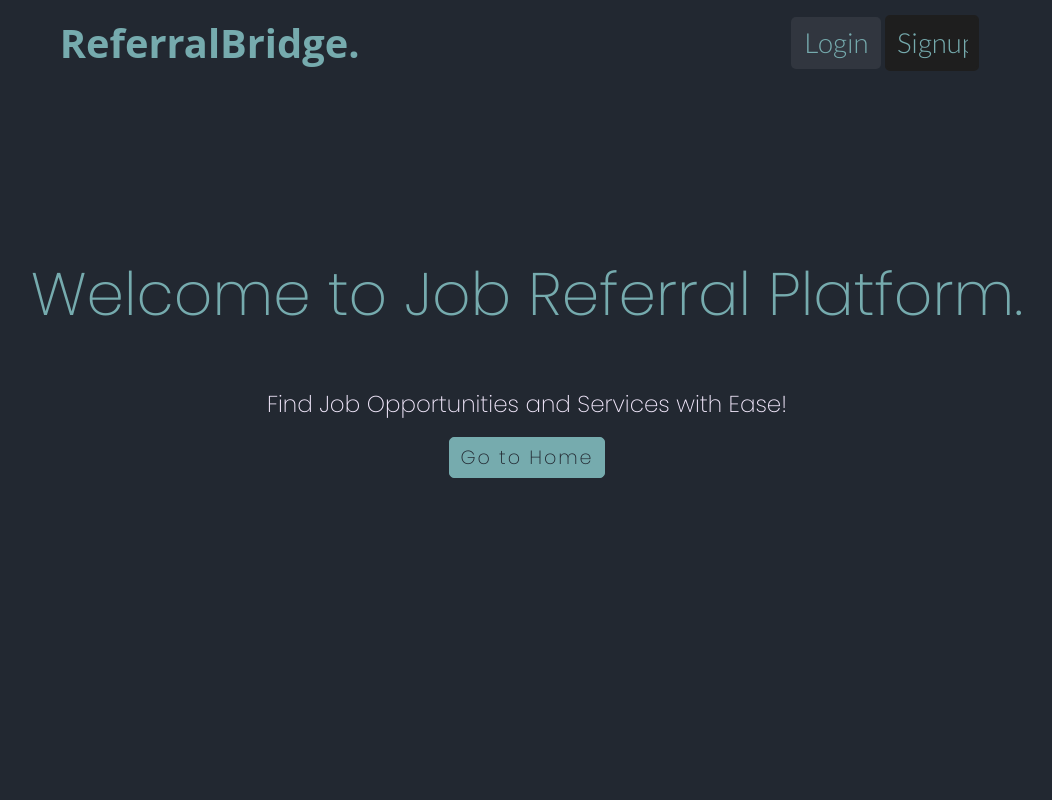
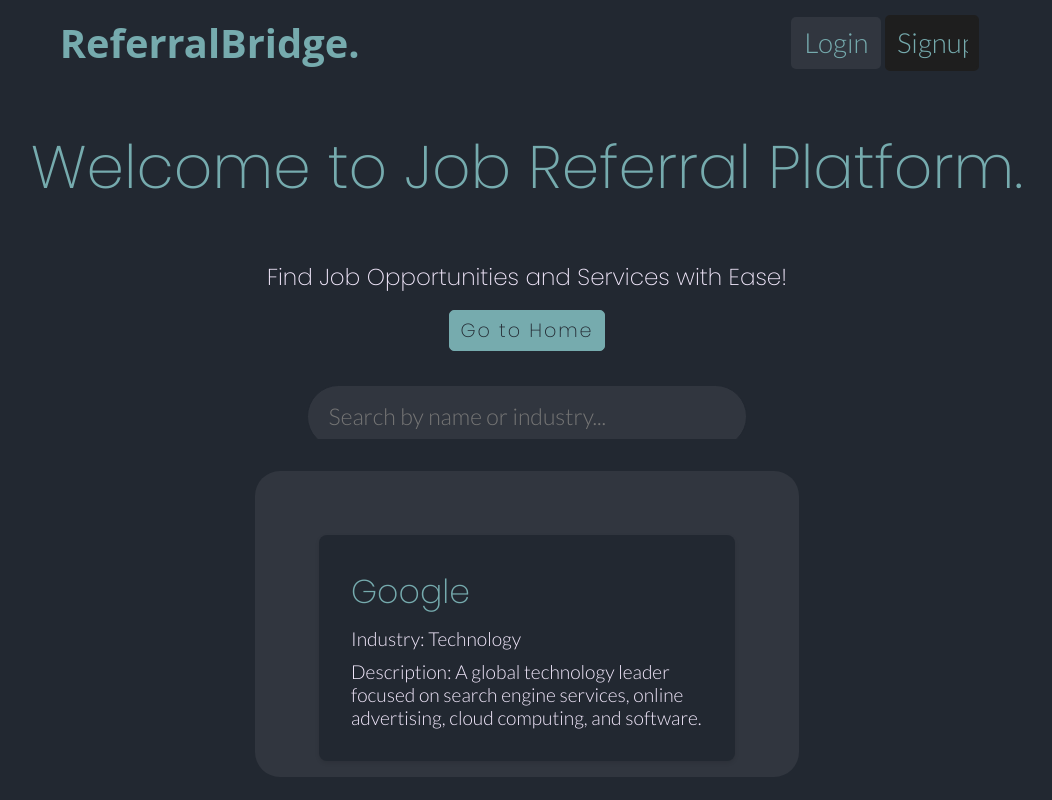
Before and after one commit to Ayush-kathayat/ReferralBridge, a React (Vite) app: page / in a window 1280 px wide. Shown: the whole page, without its empty margins (113-1165 px from the left). Built offline with nearby package versions, Linux system fonts and the light colour scheme; no server answers; a web font is replaced by a local one.

Commit message:
added the search bar for the landing page

```diff
--- /dev/null
+++ b/src/components/Search.jsx
@@ -0,0 +1,57 @@
+import { useState, useEffect } from "react";
+import "./search.css";
+
+import companiesData from "../staticData/companiesData.json";
+
+import CompanyCard from "./companyCard";
+const SearchComponent = () => {
+  const [data, setData] = useState(companiesData.companies);
+  const [searchQuery, setSearchQuery] = useState("");
+  const [filteredData, setFilteredData] = useState(companiesData.companies);
+
+  useEffect(() => {
+    // Fetch the JSON data when the component mounts
+    fetch("companiesData.json")
+      .then((response) => response.json())
+      .then((jsonData) => {
+        setData(jsonData.companies); // Assuming the JSON structure you provided
+        setFilteredData(jsonData.companies); // Initially display all data
+      });
+  }, []);
+
+  useEffect(() => {
+    // Filter data based on search query, considering both name and industry
+    const filtered = data.filter(
+      (item) =>
+        item.name.toLowerCase().includes(searchQuery.toLowerCase()) ||
+        (item.industry &&
+          item.industry.toLowerCase().includes(searchQuery.toLowerCase()))
+    );
+    setFilteredData(filtered);
+  }, [searchQuery, data]);
+
+  return (
+    <div className="search-container">
+      <div className="search-bar-container">
+        <input
+          className="search-bar"
+          type="text"
+          placeholder="Search by name or industry..."
+          value={searchQuery}
+          onChange={(e) => setSearchQuery(e.target.value)}
+        />
+      </div>
+      <div className="search-results">
+      {filteredData.length > 0 ? (
+          filteredData.map((item, index) => (
+            <CompanyCard key={index} company={item} />
+          ))
+        ) : (
+          <p className="no-search-results">No companies found matching your search criteria.</p>
+        )}
+      </div>
+    </div>
+  );
+};
+
+export default SearchComponent;
--- /dev/null
+++ b/src/components/comapnycard.css
@@ -0,0 +1,27 @@
+.company-card {
+  border-radius: 8px;
+  padding: 2rem;
+  margin: 2rem;
+  background-color: var(--background);
+  box-shadow: 0 2px 4px rgba(0, 0, 0, 0.1);
+  transition: 0.2s ease-in-out;
+}
+
+.company-card:hover {
+  background-color: var(--primary);
+  transition:  0.2s ease-in-out;
+}
+
+.company-card h2 {
+  margin-top: 0;
+  color: var(--accent);
+  font-size: var(--font-size-xhuge);
+  font-family: var(--cta-font);
+}
+
+.company-card p {
+  color: var(--text);
+  margin: 10px 0 0;
+  font-size: var(--font-size-large);
+  font-family: var(--secondary-font);
+}
--- /dev/null
+++ b/src/components/companyCard.jsx
@@ -0,0 +1,17 @@
+import "./comapnycard.css";
+
+const CompanyCard = ({ company }) => {
+  return (
+    <div className="company-card">
+      <h2>{company.name}</h2>
+      <p>
+        <strong>Industry:</strong> {company.industry}
+      </p>
+      <p>
+        <strong>Description:</strong> {company.description}
+      </p>
+    </div>
+  );
+};
+
+export default CompanyCard;
--- /dev/null
+++ b/src/components/search.css
@@ -0,0 +1,53 @@
+/* Container for the search bar to keep it stationary */
+.search-bar-container {
+  display: flex;
+  justify-content: center; /* Center the search bar */
+  padding: 1rem; /* Add some padding around the search bar */
+  margin-bottom : 2rem;
+
+}
+
+.search-container {
+  display: flex;
+  flex-direction: column; /* Stack children vertically */
+  justify-content: flex-start; /* Align children to the start */
+  width: 75%;
+  position: relative;
+  padding: 1rem; /* Add some padding around the search bar */
+  height : 100%;
+
+}
+
+.search-bar {
+  width: 45%;
+  height: 3.8rem;
+  background-color: var(--primary);
+  outline: none;
+  border: 1px solid var(--background);
+  border-radius: 50px;
+  color: var(--text);
+  font-size: var(--font-size-xlarge);
+  padding-left: 1.3rem;
+  font-family: var(--secondary-font);
+
+}
+
+.search-results {
+  display: block;
+  flex-direction: column;
+  align-items: center;
+  width: 50%;
+  height: 400px;
+  overflow: auto;
+  margin: 0 auto;
+  background-color: var(--primary);
+  padding : 2rem;
+  border-radius: 25px;
+}
+
+.no-search-results{
+  color: var(--text);
+  font-size: var(--font-size-mammoth);
+  font-family: var(--secondary-font);
+  text-align: center;
+}
--- a/src/pages/landingPage.css
+++ b/src/pages/landingPage.css
@@ -1,3 +1,31 @@
+.landing-wrapper{
+  display: flex;
+  flex-direction: column;
+  justify-content: center;
+  align-items: center;
+  height: 100%;
+  width: 100%;
+}
+
+.landing-up{
+  display: flex;
+  flex-direction: column;
+  justify-content: center;
+  align-items: center;
+  height: 35vh;
+  width: 100%;
+}
+
+.landing-down{
+  display: flex;
+  flex-direction: column;
+  justify-content: center;
+  align-items: center;
+  height: 55vh;
+  width: 100%;
+
+}
+
 .titles{
   display: flex;
   flex-direction: column;
@@ -5,7 +33,6 @@
   align-items: center;
   height: 100%;
   width: 100%;
-  margin-top: 10%;
 }
 
 .hero-title{
--- a/src/pages/landingPage.jsx
+++ b/src/pages/landingPage.jsx
@@ -1,6 +1,9 @@
 import { useNavigate } from "react-router-dom";
 import Header from "../components/header";
 import "./landingPage.css";
+
+
+import SearchComponent from "../components/Search";
 
 const LandingPage = () => {
   const navigate = useNavigate();
@@ -12,6 +15,8 @@ const LandingPage = () => {
   return (
     <>
       <Header />
+      <div className="landing-wrapper">
+        <div className="landing-up">
           <div className="titles">
             <h1 className="hero-title">Welcome to Job Referral Platform.</h1>
             <h3 className="hero-subtitle">
@@ -23,6 +28,11 @@ const LandingPage = () => {
               Go to Home
             </button>
           </div>
+        </div>
+        <div className="landing-down">
+          <SearchComponent />
+        </div>
+      </div>
     </>
   );
 };
--- a/src/staticData/companiesData.json
+++ b/src/staticData/companiesData.json
@@ -1,44 +1,64 @@
 {
   "companies": [
     {
+      "id": 1,
       "name": "Google",
+      "description": "A global technology leader focused on search engine services, online advertising, cloud computing, and software.",
       "industry": "Technology"
     },
     {
+      "id": 2,
       "name": "Amazon",
-      "industry": "E-commerce, Cloud Computing"
+      "description": "An e-commerce giant that also provides cloud computing services, digital streaming, and artificial intelligence.",
+      "industry": "E-commerce"
     },
     {
+      "id": 3,
       "name": "Tesla",
-      "industry": "Automotive, Energy"
+      "description": "An automotive and energy company known for its electric vehicles, battery energy storage, and solar products.",
+      "industry": "Automotive"
     },
     {
+      "id": 4,
       "name": "Facebook",
-      "industry": "Social Media, Technology"
+      "description": "A social media conglomerate offering platforms for social networking, digital communication, and virtual reality.",
+      "industry": "Social Media"
     },
     {
+      "id": 5,
       "name": "Apple",
-      "industry": "Technology, Consumer Electronics"
+      "description": "A technology company specializing in consumer electronics, software, and online services, known for its iPhone, iPad, and Mac products.",
+      "industry": "Technology"
     },
     {
+      "id": 6,
       "name": "Netflix",
-      "industry": "Entertainment, Streaming Services"
+      "description": "A streaming service offering a wide variety of TV shows, movies, anime, documentaries, and more on thousands of internet-connected devices.",
+      "industry": "Entertainment"
     },
     {
+      "id": 7,
       "name": "Microsoft",
-      "industry": "Technology, Software"
+      "description": "A multinational technology company that develops, manufactures, licenses, supports, and sells computer software, consumer electronics, and personal computers.",
+      "industry": "Technology"
     },
     {
+      "id": 8,
       "name": "Pfizer",
-      "industry": "Pharmaceuticals, Biotechnology"
+      "description": "A global pharmaceutical corporation which develops and produces medicines and vaccines for a wide range of medical disciplines.",
+      "industry": "Pharmaceutical"
     },
     {
+      "id": 9,
       "name": "Goldman Sachs",
-      "industry": "Finance, Investment Banking"
+      "description": "An investment banking, securities, and investment management firm that offers services to corporations, financial institutions, governments, and individuals.",
+      "industry": "Finance"
     },
     {
+      "id": 10,
       "name": "Walmart",
-      "industry": "Retail, E-commerce"
+      "description": "The world's largest retailer, operating a chain of hypermarkets, discount department stores, and grocery stores.",
+      "industry": "Retail"
     }
   ]
 }
```
Lines whose indentation alone changed are shown as unchanged.
